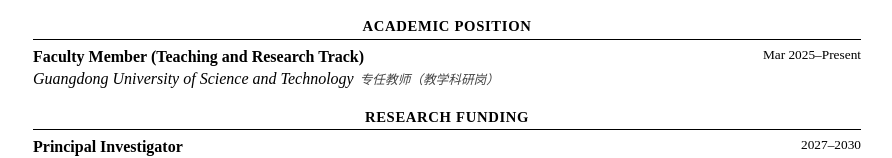
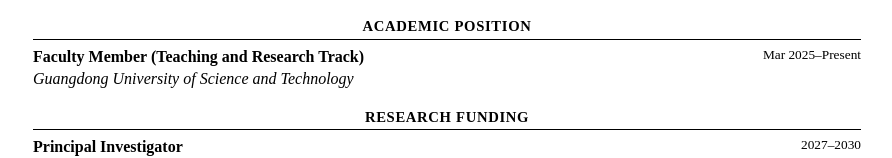
Before and after one commit to davidyuan666/davidyuan666.github.io, a plain HTML site: page index.html in a window 1280 px wide. Shown: the part 428-586 px from the top of the page, without its empty margins (193-1085 px from the left). Drawn offline with Linux system fonts and the light colour scheme.

Commit message:
Drop the Chinese role note from the academic position entry

```diff
--- a/index.html
+++ b/index.html
@@ -233,7 +233,7 @@
                         <span class="entry-title">Faculty Member (Teaching and Research Track)</span>
                         <span class="entry-date">Mar 2025&ndash;Present</span>
                     </div>
-                    <span class="entry-location">Guangdong University of Science and Technology<span class="zh-note">专任教师（教学科研岗）</span></span>
+                    <span class="entry-location">Guangdong University of Science and Technology</span>
                 </div>
             </section>
 
```
